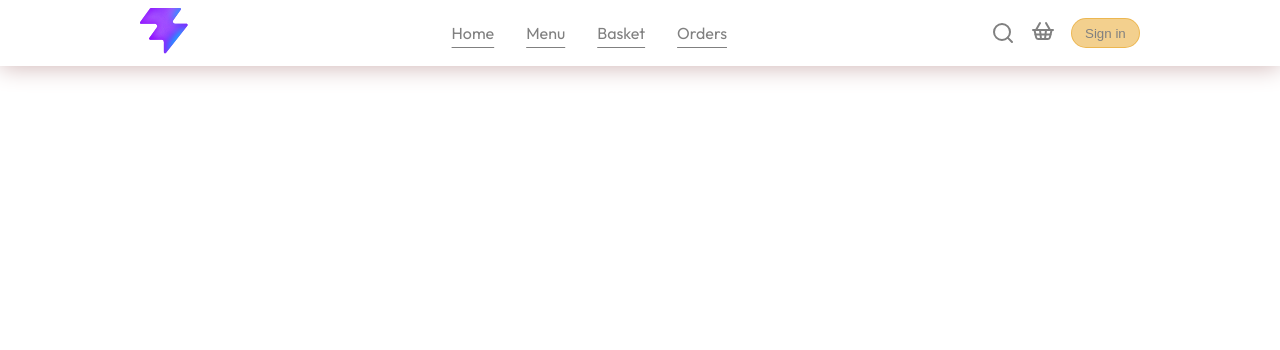
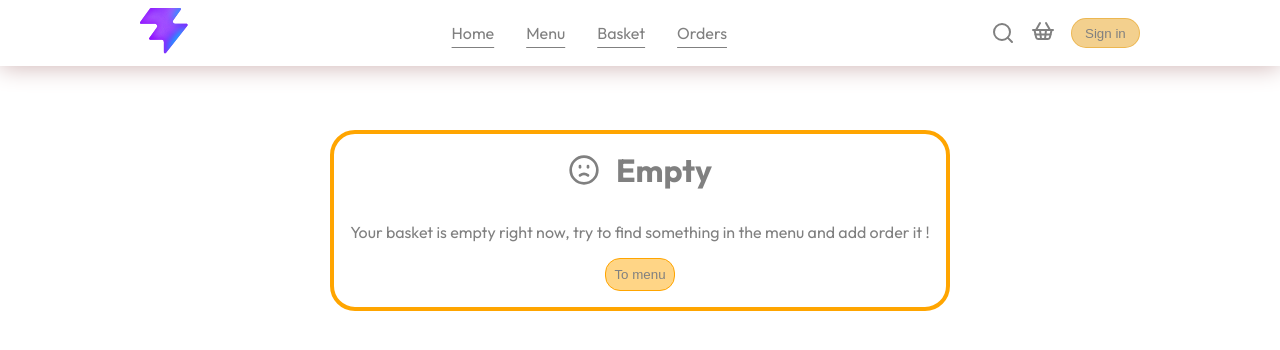
Before and after one commit to Christian03031/Project, a React (Vite) app: page /basket in a window 1280 px wide. Shown: the top 350 px of the page. Built offline with nearby package versions, Linux system fonts and the light colour scheme; a web font is replaced by a local one.

Commit message:
adding text message in case basket is empty

```diff
--- a/src/components/basket/Basket.jsx
+++ b/src/components/basket/Basket.jsx
@@ -1,6 +1,8 @@
 import { useNavigate } from "react-router";
 import { useBasket, useDispatch } from "../../context/contextBasket";
 import "./basket.css"
+
+import { FaceSlightlyFrowning } from "lucide-react";
 
 export function Basket() {
 
@@ -11,7 +13,22 @@ export function Basket() {
 
     const navigate = useNavigate();
 
-    return basket.length > 0 && <div className="basket-container">
+
+
+
+    return basket.length === 0 && <div className="basket-container-empty">
+        <div className="label-empty">
+            <FaceSlightlyFrowning size={32} />
+            <h1>Empty</h1>
+        </div>
+        <div className="label-content">
+            <p>Your basket is empty right now, try to find something in the menu and add order it !</p>
+            <button onClick={() => { navigate("/menu") }}>To menu</button>
+        </div>
+
+    </div> ||
+
+        basket.length > 0 && <div className="basket-container">
             <table className="basket-table">
                 <colgroup>
                     <col className="dish-col" />
--- a/src/components/basket/basket.css
+++ b/src/components/basket/basket.css
@@ -187,3 +187,42 @@
         }
     }
 }
+
+.basket-container-empty{
+    padding: 1em;
+    margin-top: 4em;
+    display: flex;
+
+    flex-direction: column;
+    gap: 2em;
+    border: 4px solid orange;
+    border-radius: 25px;
+    & .label-empty{
+        display: flex;
+        flex-direction: row;
+        align-items: center;
+        justify-content: center;
+        gap: 1em
+    }
+
+    & .label-content{
+        display: flex;
+        flex-direction: column;
+        align-items: center;
+        justify-content: center;
+        gap: 1em;
+
+        & button{
+            padding: .6em;
+            border: 1px solid orange;
+            background-color: rgba(255, 166, 0, 0.473);
+            border-radius: 15px;
+            transition: all .1s linear;
+
+            &:hover{
+                transform: scale(1.1);
+                cursor: pointer;
+            }
+        }
+    }
+}
--- a/src/components/content/dishes/dish.css
+++ b/src/components/content/dishes/dish.css
@@ -193,6 +193,7 @@
         font-size: 1em;
         align-self: center;
         gap: 1em;
+        transform: scale(1.2);
         scroll-behavior: smooth;
         transition: all .3s linear;
 
```
Lines whose indentation alone changed are shown as unchanged.
